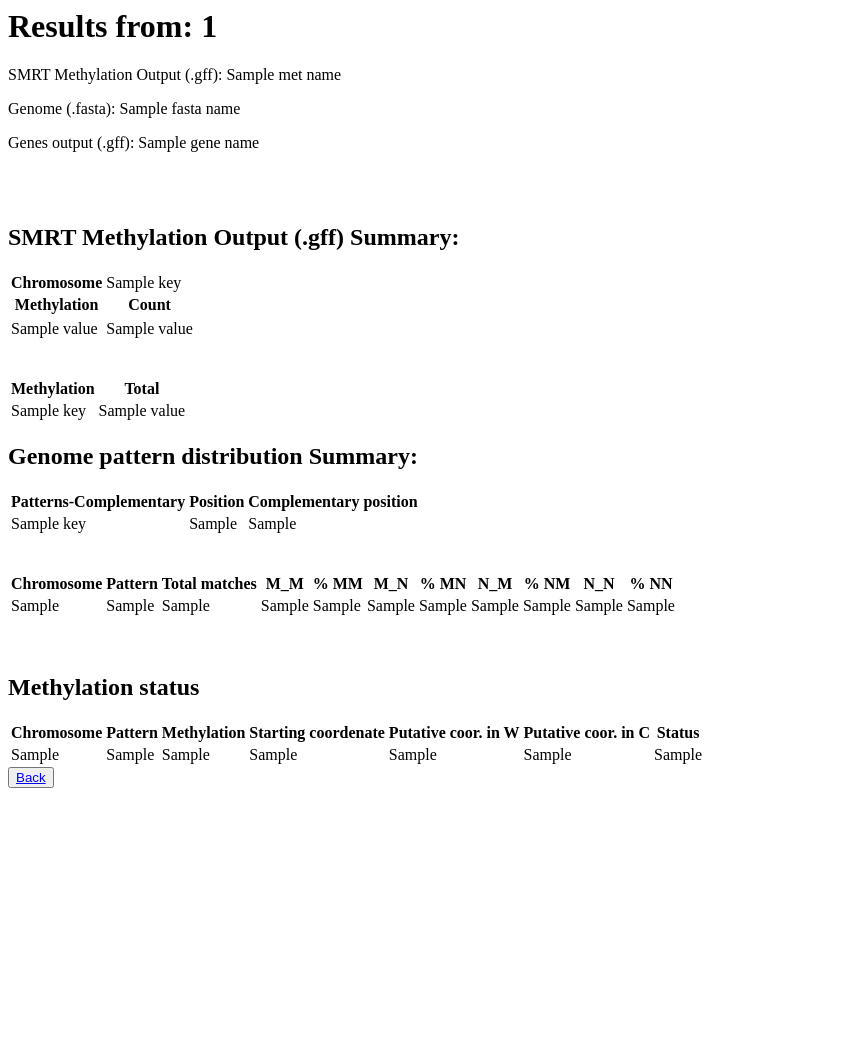
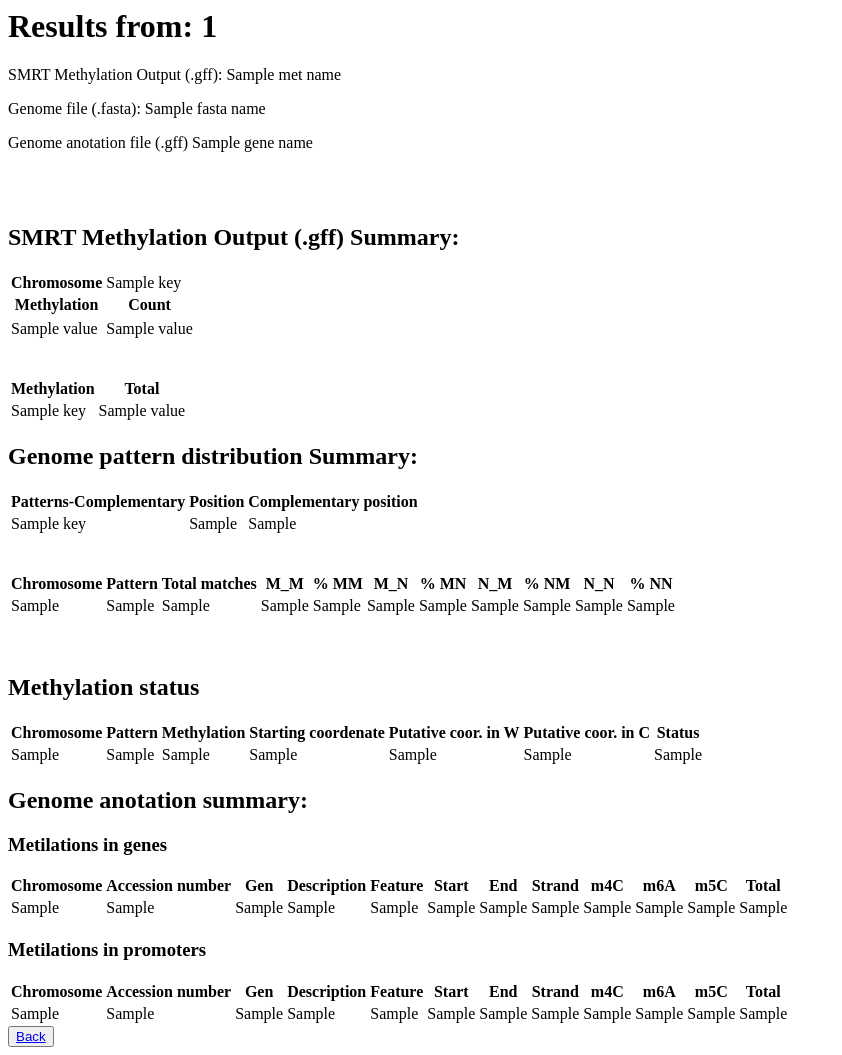
Before and after one commit to GabrielGutiP/methylappOld, a Django app: template metilapp/templates/metilapp/result.html in a window 1280 px wide. Shown: the whole page, without its empty margins (0-842 px from the left). Before the commit the page ends 788 px from the top, so only its background shows below. Run offline with Django 3.2, Linux system fonts and the light colour scheme; the template is opened without the code that fills it: most values are stand-ins (such as "Sample title", 1, 10 or a date in 2020).

Commit message:
Mostrar metilaciones en genes y promotores

```diff
--- a/metilapp/forms.py
+++ b/metilapp/forms.py
@@ -6,9 +6,10 @@ from .validators import validate_file_extension, validate_genome_extension, vali
 class MetilForm(forms.Form):
      m_out = forms.FileField(label="SMRT Methylation Output (.gff)", validators=[validate_file_extension])
      genome = forms.FileField(label="Genome file Fasta Format (.fasta)", validators=[validate_genome_extension])
-     gene = forms.FileField(label="Genes Output (.gff)", validators=[validate_file_extension])
+     gene = forms.FileField(label="Genome anotation file (.gff)", validators=[validate_file_extension])
      job_ID = forms.CharField(label="Job ID" , required=False)
 
+     prom = forms.IntegerField(label="Promoter region", validators=[validate_pos_compl])
 
      patron1 = forms.CharField(label="Pattern 1", required=False, validators=[validate_pat_IUPAC])
      pos_pat1 = forms.IntegerField(label="Methylate base position", required=False, validators=[validate_pos_pat])
--- a/metilapp/templates/metilapp/main_page.html
+++ b/metilapp/templates/metilapp/main_page.html
@@ -16,6 +16,8 @@
             <p>
                 <h2>{{ form.genome.label }}</h2>
                 {{ form.genome }}
+                <h2>{{ form.prom.label }}</h2>
+                {{ form.prom }}
             </p>
             <p>
                 <h2>{{ form.gene.label }}</h2>
--- a/metilapp/templates/metilapp/result.html
+++ b/metilapp/templates/metilapp/result.html
@@ -5,8 +5,8 @@
 {% block content %}
     <body>
         <p>SMRT Methylation Output (.gff): {{ met_name }}</p>
-        <p>Genome (.fasta): {{ fasta_name }}</p>
-        <p>Genes output (.gff): {{ gene_name }}</p>
+        <p>Genome file (.fasta): {{ fasta_name }}</p>
+        <p>Genome anotation file (.gff) {{ gene_name }}</p>
         {{message}}
         <br><br>
         <h2>SMRT Methylation Output (.gff) Summary:</h2>
@@ -131,6 +131,81 @@
                 {% endfor %}
             </body>
         </table>
+        <h2>Genome anotation summary:</h2>
+        <h3>Metilations in genes</h3>
+        <table>
+            <head>
+                <tr>
+                    <th>Chromosome</th>
+                    <th>Accession number</th>
+                    <th>Gen</th>
+                    <th>Description</th>
+                    <th>Feature</th>
+                    <th>Start</th>
+                    <th>End</th>
+                    <th>Strand</th>
+                    <th>m4C</th>
+                    <th>m6A</th>
+                    <th>m5C</th>
+                    <th>Total</th>
+                </tr>
+            </head>
+            <body>
+                {% for k in metGen %}
+                <tr>
+                    <td>{{ k.0 }}</td>
+                    <td>{{ k.1 }}</td>
+                    <td>{{ k.2 }}</td>
+                    <td>{{ k.3 }}</td>
+                    <td>{{ k.4 }}</td>
+                    <td>{{ k.5 }}</td>
+                    <td>{{ k.6 }}</td>
+                    <td>{{ k.7 }}</td>
+                    <td>{{ k.8 }}</td>
+                    <td>{{ k.9 }}</td>
+                    <td>{{ k.10 }}</td>
+                    <td>{{ k.11 }}</td>
+                </tr>
+                {% endfor %}
+            </body>
+        </table>
+        <h3>Metilations in promoters</h3>
+        <table>
+            <head>
+                <tr>
+                    <th>Chromosome</th>
+                    <th>Accession number</th>
+                    <th>Gen</th>
+                    <th>Description</th>
+                    <th>Feature</th>
+                    <th>Start</th>
+                    <th>End</th>
+                    <th>Strand</th>
+                    <th>m4C</th>
+                    <th>m6A</th>
+                    <th>m5C</th>
+                    <th>Total</th>
+                </tr>
+            </head>
+            <body>
+                {% for k in metProm %}
+                <tr>
+                    <td>{{ k.0 }}</td>
+                    <td>{{ k.1 }}</td>
+                    <td>{{ k.2 }}</td>
+                    <td>{{ k.3 }}</td>
+                    <td>{{ k.4 }}</td>
+                    <td>{{ k.5 }}</td>
+                    <td>{{ k.6 }}</td>
+                    <td>{{ k.7 }}</td>
+                    <td>{{ k.8 }}</td>
+                    <td>{{ k.9 }}</td>
+                    <td>{{ k.10 }}</td>
+                    <td>{{ k.11 }}</td>
+                </tr>
+                {% endfor %}
+            </body>
+        </table>
         <button><a href="/">Back</a></button>
     </body>
 {% endblock %}
```
Also changed, not shown: metilapp/functions.py (+24 -3 lines), metilapp/views.py (+6 -4 lines), metilapp/validators.py (line endings or trailing spaces).
